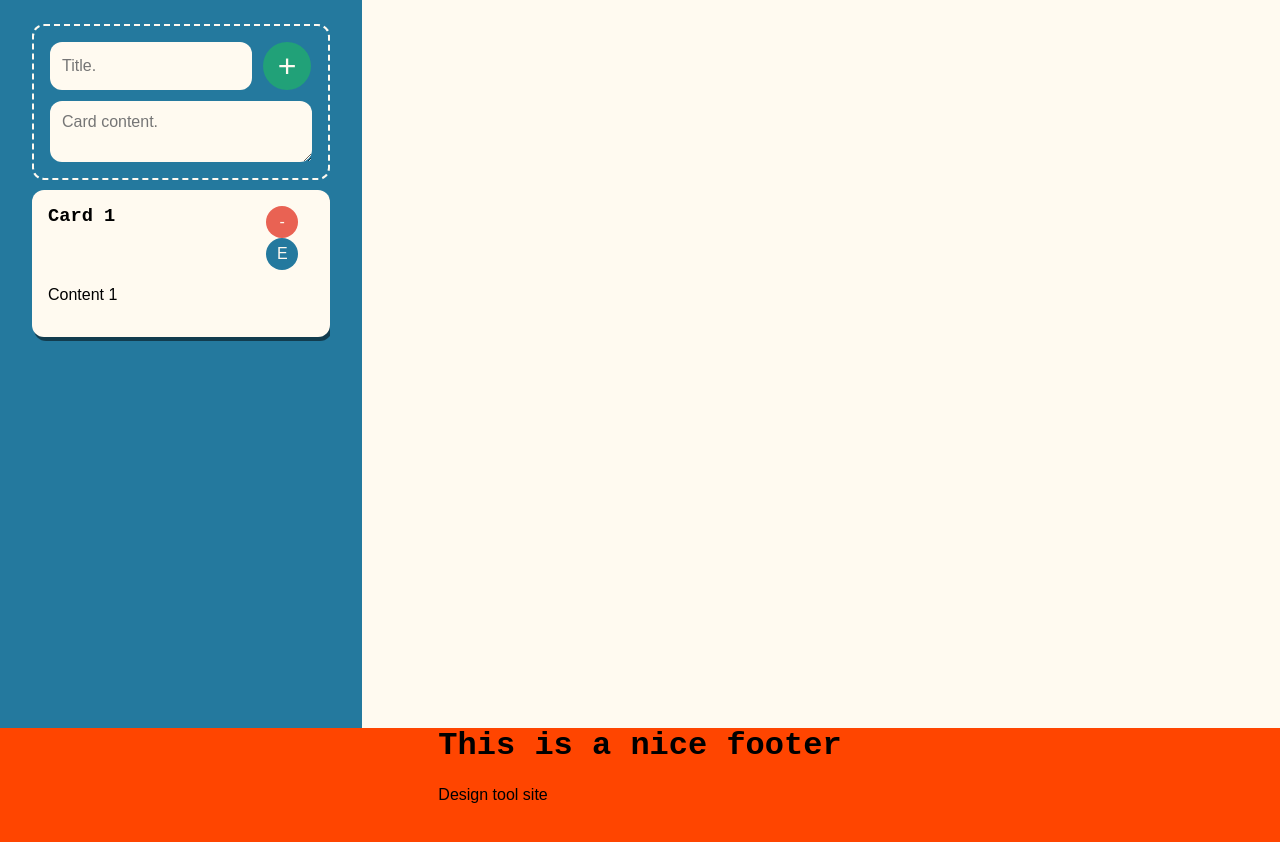
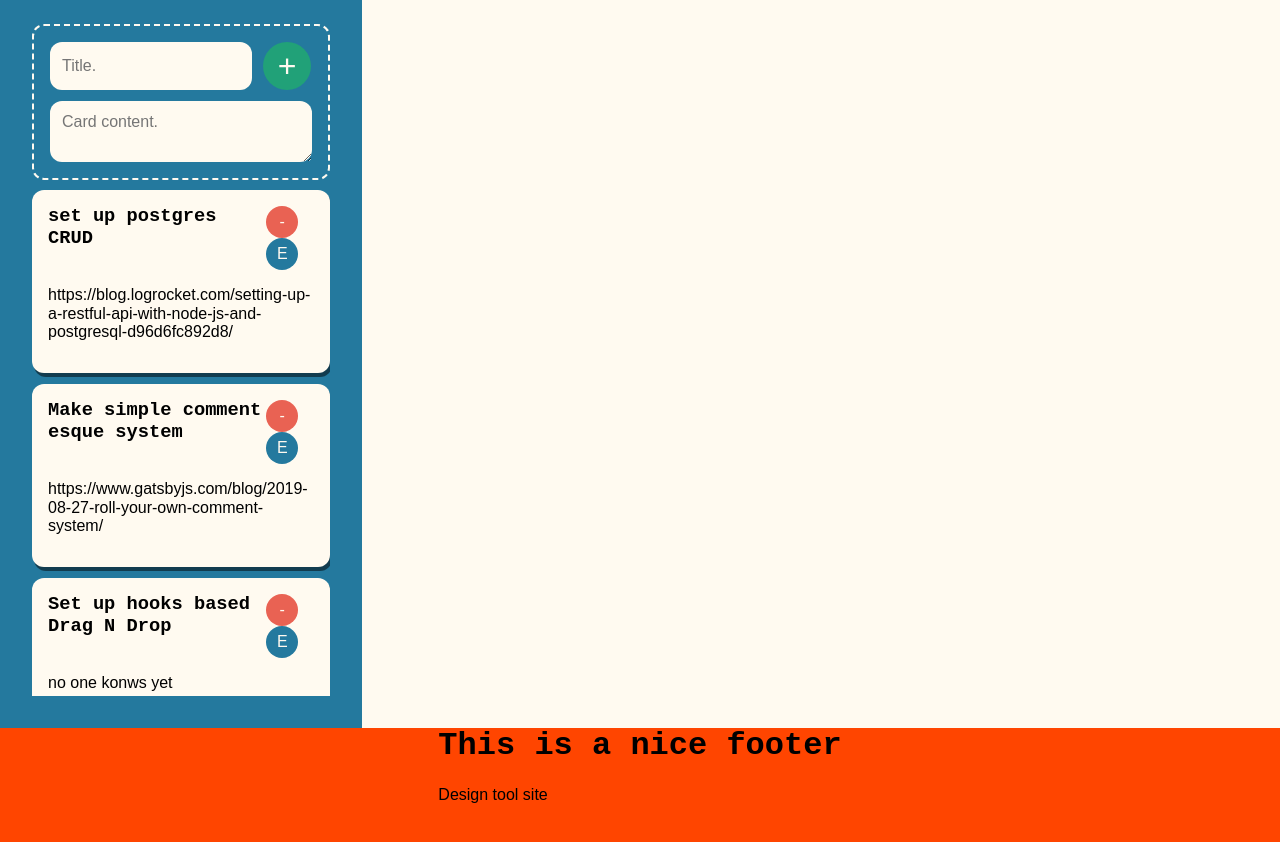
Before and after one commit to AkselNLadegaard/designSite, a Gatsby site: page / in a window 1280 px wide. Shown: the part 72-914 px from the top of the page. Built offline with nearby package versions, Linux system fonts and the light colour scheme; Gatsby itself is replaced by a stand-in of ours.

Commit message:
Updated cards

```diff
--- a/src/components/designCards/CardsList.js
+++ b/src/components/designCards/CardsList.js
@@ -45,9 +45,19 @@ const NewCard = styled.div`
 const initialCards = [
   {
     id: uuidv4(),
-    title: 'Card 1',
-    content: 'Content 1',
+    title: 'set up postgres CRUD ',
+    content: 'https://blog.logrocket.com/setting-up-a-restful-api-with-node-js-and-postgresql-d96d6fc892d8/',
   },
+  {
+    id: uuidv4(),
+    title: 'Make simple comment esque system',
+    content: 'https://www.gatsbyjs.com/blog/2019-08-27-roll-your-own-comment-system/',
+  },
+  {
+    id: uuidv4(),
+    title: 'Set up hooks based Drag N Drop',
+    content: 'no one konws yet'
+  }
 ]
 export const CARDSACTIONS = {
   ADD_CARD: 'ADD_CARD',
```
